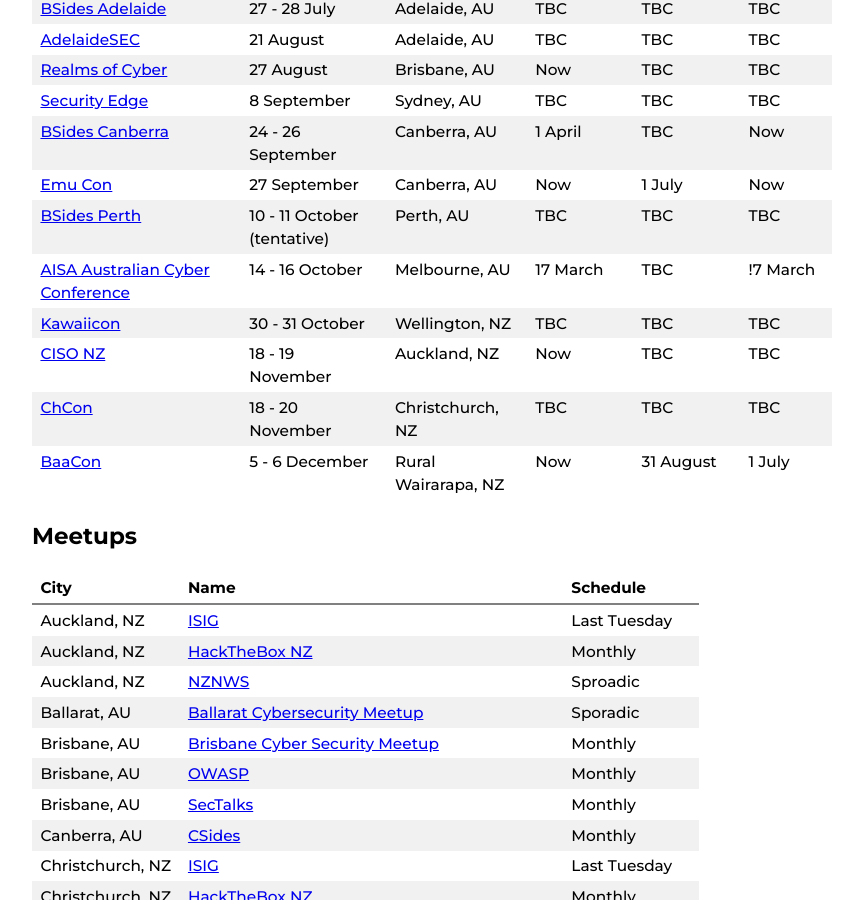
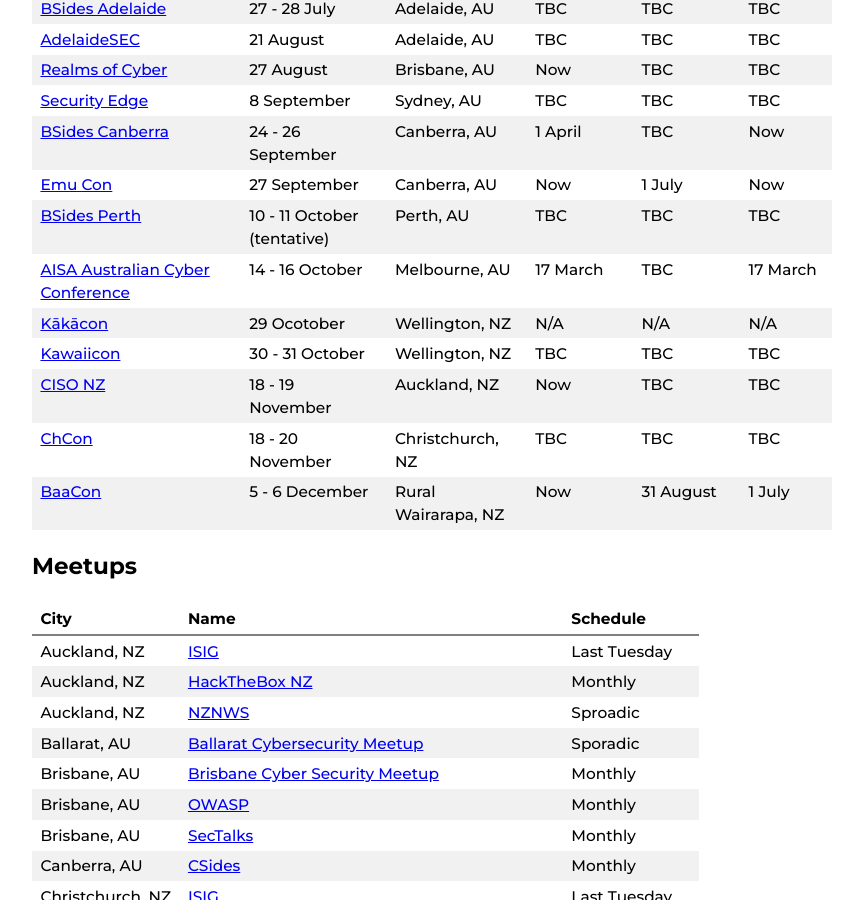
Before and after one commit to nzkarit/downundercons, a Jekyll site: the page built from index.markdown, in a window 1280 px wide and 900 px high, scrolled down 1013 px. Shown: the whole window, without its empty margins (208-1071 px from the left). Built offline with Jekyll 4.4.1, drawn with Linux system fonts in a browser that asks for light colours.

Commit message:
Update index.markdown

```diff
--- a/index.markdown
+++ b/index.markdown
@@ -34,7 +34,8 @@ These are a list of hacker/infosec cons and meetups in the NZ and Aussie Area.
 | [BSides Canberra](https://www.bsidesau.com.au/) | 24 - 26 September | Canberra, AU | 1 April | TBC | Now |
 | [Emu Con](https://con.emu.team/) | 27 September | Canberra, AU | Now | 1 July | Now |
 | [BSides Perth](https://bsidesperth.com.au/) | 10 - 11 October (tentative) | Perth, AU | TBC | TBC | TBC |
-| [AISA Australian Cyber Conference](https://www.cyberconference.com.au/) | 14 - 16 October | Melbourne, AU | 17 March | TBC | !7 March |
+| [AISA Australian Cyber Conference](https://www.cyberconference.com.au/) | 14 - 16 October | Melbourne, AU | 17 March | TBC | 17 March |
+| [Kākācon](https://www.xn--kkcon-fwab.nz/) | 29 Ocotober | Wellington, NZ | N/A | N/A | N/A |
 | [Kawaiicon](https://kawaiicon.org/) | 30 - 31 October | Wellington, NZ | TBC | TBC | TBC |
 | [CISO NZ](https://ciso-nz.coriniumintelligence.com/) | 18 - 19 November | Auckland, NZ | Now | TBC | TBC |
 | [ChCon](https://2026.chcon.nz/) | 18 - 20 November | Christchurch, NZ | TBC | TBC | TBC |
```
Also changed, not shown: other parts of index.markdown (+1 -1 lines).
